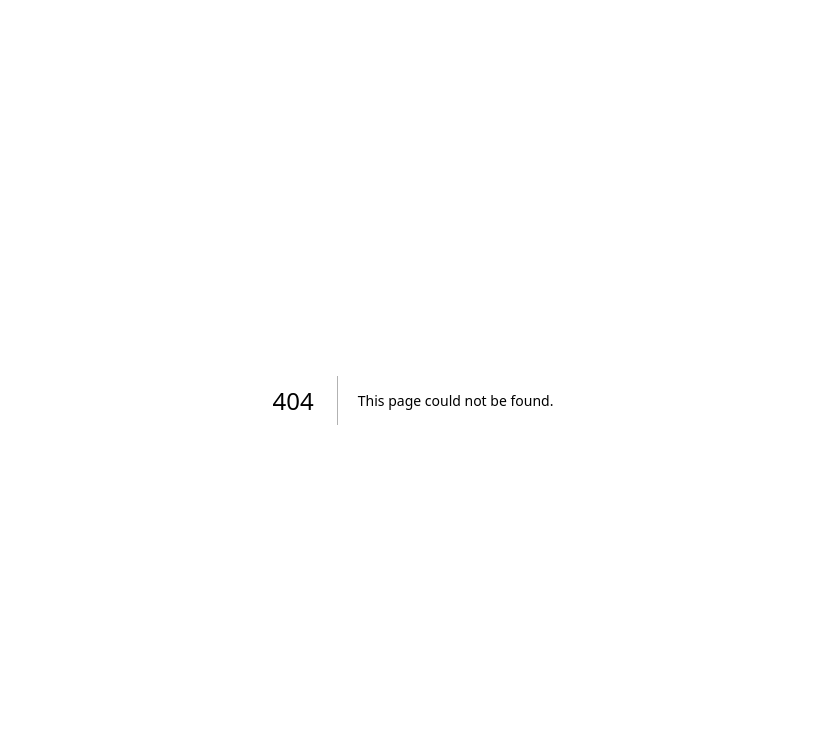
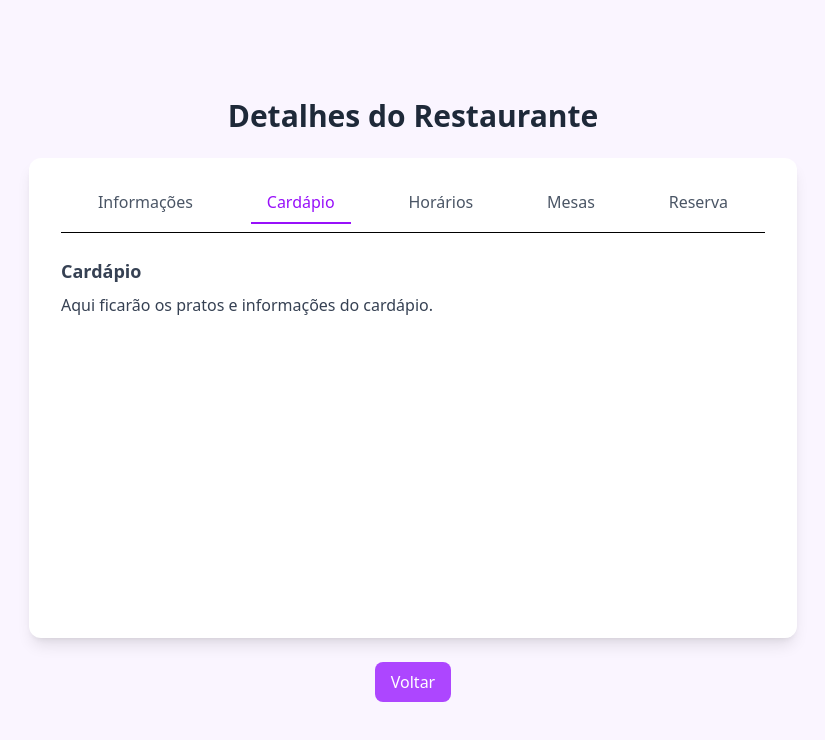
Before and after one commit to giovani131/TCC02, a Next.js app in the folder frontend/: page /RestauranteDetalhes/1 in a window 1280 px wide. Before the commit this address had no page. Shown: the top 740 px of the page, without its empty margins (227-1052 px from the left). Built offline with nearby package versions, Linux system fonts and the light colour scheme.

Commit message:
feature ver mais

```diff
--- a/frontend/src/components/Mapa.tsx
+++ b/frontend/src/components/Mapa.tsx
@@ -1,12 +1,10 @@
 import React, { useEffect, useState } from "react";
-import {
-  APIProvider,
-  Map,
-  Marker,
-  InfoWindow,
-} from "@vis.gl/react-google-maps";
+import {APIProvider,Map,Marker,InfoWindow} from "@vis.gl/react-google-maps";
+import { Phone } from "lucide-react";
+import { useRouter } from "next/navigation";
 
 type Restaurante = {
+  id_estabelecimento: number;
   nome_restaurante: string;
   logo: string;
   telefone_restaurante: string;
@@ -16,28 +14,9 @@ type Restaurante = {
   lng: number;
 };
 
-type Poi = { key: string; location: google.maps.LatLngLiteral };
+const Mapa = () => {
 
-// Marcadores em sydney
-const locations: Poi[] = [
-  { key: "operaHouse", location: { lat: -33.8567844, lng: 151.213108 } },
-  { key: "tarongaZoo", location: { lat: -33.8472767, lng: 151.2188164 } },
-  { key: "manlyBeach", location: { lat: -33.8209738, lng: 151.2563253 } },
-  { key: "hyderPark", location: { lat: -33.8690081, lng: 151.2052393 } },
-  { key: "theRocks", location: { lat: -33.8587568, lng: 151.2058246 } },
-  { key: "circularQuay", location: { lat: -33.858761, lng: 151.2055688 } },
-  { key: "harbourBridge", location: { lat: -33.852228, lng: 151.2038374 } },
-  { key: "kingsCross", location: { lat: -33.8737375, lng: 151.222569 } },
-  { key: "botanicGardens", location: { lat: -33.864167, lng: 151.216387 } },
-  { key: "museumOfSydney", location: { lat: -33.8636005, lng: 151.2092542 } },
-  { key: "maritimeMuseum", location: { lat: -33.869395, lng: 151.198648 } },
-  { key: "kingStreetWharf", location: { lat: -33.8665445, lng: 151.1989808 } },
-  { key: "aquarium", location: { lat: -33.869627, lng: 151.202146 } },
-  { key: "darlingHarbour", location: { lat: -33.87488, lng: 151.1987113 } },
-  { key: "barangaroo", location: { lat: -33.8605523, lng: 151.1972205 } },
-];
-
-const Mapa = () => {
+  const router = useRouter()
   const [restaurantes, setRestaurantes] = useState<Restaurante[]>([]);
   const [selecionado, setSelecionado] = useState<Restaurante | null>(null);
 
@@ -53,6 +32,7 @@ const Mapa = () => {
       try {
         const response = await fetch("http://localhost:5500/api/locRestaurantes");
         const data = await response.json();
+        console.log(data)
         setRestaurantes(data);
       } catch (error) {
         console.error("Erro ao buscar localizações:", error);
@@ -83,18 +63,39 @@ const Mapa = () => {
             position={{ lat: selecionado.lat, lng: selecionado.lng }}
             onCloseClick={() => setSelecionado(null)}
           >
-            <div className="p-2 max-w-[220px]">
-              <img
-                src={selecionado.logo}
-                alt={selecionado.nome_restaurante}
-                className="w-full h-24 object-cover rounded-md mb-2"
-              />
-              <h3 className="font-bold text-sm">{selecionado.nome_restaurante}</h3>
-              <p className="text-xs text-gray-600">{selecionado.especialidade}</p>
-              <p className="text-xs mt-2">{selecionado.descricao_restaurante}</p>
-              <p className="text-xs font-medium mt-3 text-gray-700">
-                📞 {selecionado.telefone_restaurante}
-              </p>
+            <div className="bg-white shadow-lg rounded-xl overflow-hidden max-w-[260px] border border-gray-200">
+              <div className="relative">
+                <img
+                  src={selecionado.logo}
+                  alt={selecionado.nome_restaurante}
+                  className="w-full h-28 object-cover"
+                />
+                <div className="absolute inset-0 bg-gradient-to-t from-black/40 to-transparent"></div>
+                <h3 className="absolute bottom-2 left-3 text-white font-semibold text-base drop-shadow-md">
+                  {selecionado.nome_restaurante}
+                </h3>
+              </div>
+
+              <div className="p-3">
+                <p className="text-xs text-gray-500 font-medium mb-2">
+                  {selecionado.especialidade}
+                </p>
+                <p className="text-sm text-gray-700 mb-3">
+                  {selecionado.descricao_restaurante}
+                </p>
+
+                <p className="flex items-center gap-1 text-xs font-semibold text-gray-800 mb-4">
+                  <Phone className="w-3.5 h-3.5 text-purple-600"/>
+                  {selecionado.telefone_restaurante}
+                </p>
+
+                <a
+                  className="block w-full text-center bg-blue-600 hover:bg-blue-700 text-white text-sm font-medium py-1.5 rounded-md transition-all cursor-pointer"
+                  onClick={() => router.push(`/RestauranteDetalhes/${selecionado.id_estabelecimento}`)}
+                >
+                  Ver mais
+                </a>
+              </div>
             </div>
           </InfoWindow>
         )}
@@ -103,14 +104,4 @@ const Mapa = () => {
   );
 };
 
-const PoiMarkers = ({ pois }: { pois: Poi[] }) => (
-  <>
-    {pois.map((poi) => (
-      <AdvancedMarker key={poi.key} position={poi.location}>
-        <Pin background="#FBBC04" glyphColor="#000" borderColor="#000" />
-      </AdvancedMarker>
-    ))}
-  </>
-);
-
 export default Mapa;
--- /dev/null
+++ b/frontend/src/pages/RestauranteDetalhes/[id].tsx
@@ -0,0 +1,134 @@
+import { useRouter } from "next/router";
+import { useState } from "react";
+
+export default function RestauranteDetalhes() {
+  const router = useRouter();
+  const { id } = router.query;
+
+  const [abaAtiva, setAbaAtiva] = useState("cardapio");
+
+  return (
+    <div className="bg-purple-50 min-h-screen flex flex-col justify-center items-center p-6">
+      <div className="flex flex-col items-center mb-6">
+        <h1 className="text-3xl font-bold text-gray-800">
+          Detalhes do Restaurante
+        </h1>
+      </div>
+
+      <div className="bg-white shadow-lg rounded-xl p-6 sm:p-8 w-full max-w-3xl mx-auto min-h-[420px] sm:min-h-[480px] flex flex-col transition-all duration-300">
+        <div className="flex justify-around border-b mb-6 pb-2">
+          {[
+            { id: "informacoes", label: "Informações"},
+            { id: "cardapio", label: "Cardápio" },
+            { id: "horarios", label: "Horários" },
+            { id: "mesas", label: "Mesas"},
+            { id: "reserva", label: "Reserva" }
+          ].map((aba) => (
+            <button
+              key={aba.id}
+              onClick={() => setAbaAtiva(aba.id)}
+              className={`pb-2 px-4 text-sm sm:text-base font-medium border-b-2 transition-colors duration-300 ${
+                abaAtiva === aba.id
+                  ? "text-purple-600 border-purple-600"
+                  : "text-gray-600 border-transparent hover:text-purple-600"
+              }`}
+            >
+              {aba.label}
+            </button>
+          ))}
+        </div>
+
+        <div className="text-gray-700 flex-1 overflow-auto transition-all duration-300">
+          {abaAtiva === "informacoes" && (
+            <section>
+              <h2 className="text-lg font-semibold mb-2">Informações</h2>
+              <p>Aqui as informações do restaurante</p>
+            </section>
+          )}
+
+          {abaAtiva === "cardapio" && (
+            <section>
+              <h2 className="text-lg font-semibold mb-2">Cardápio</h2>
+              <p>Aqui ficarão os pratos e informações do cardápio.</p>
+            </section>
+          )}
+
+          {abaAtiva === "horarios" && (
+            <section>
+              <h2 className="text-lg font-semibold mb-2">Horários</h2>
+              <p>Aqui serão mostrados os horários de funcionamento.</p>
+            </section>
+          )}
+
+          {abaAtiva === "mesas" && (
+            <section>
+              <h2 className="text-lg font-semibold mb-2">Mesas</h2>
+              <p>Aqui serão mostrados as mesas disponiveis.</p>
+            </section>
+          )}
+
+          {abaAtiva === "reserva" && (
+            <section className="flex flex-col gap-6">
+              <div className="flex flex-col sm:flex-row gap-4">
+                <div className="flex flex-col flex-1">
+                  <label className="text-sm font-medium mb-1">Data:</label>
+                  <input
+                    type="date"
+                    className="border rounded-lg p-2 focus:ring-2 focus:ring-purple-400"
+                  />
+                </div>
+                <div className="flex flex-col flex-1">
+                  <label className="text-sm font-medium mb-1">Hora:</label>
+                  <input
+                    type="time"
+                    className="border rounded-lg p-2 focus:ring-2 focus:ring-purple-400"
+                  />
+                </div>
+              </div>
+
+              <div className="flex flex-col">
+                <label className="text-sm font-medium mb-1">Quantidade de Pessoas:</label>
+                <input
+                  type="number"
+                  placeholder="Quantidade de Pessoas"
+                  className="border rounded-lg p-2 focus:ring-2 focus:ring-purple-400"
+                />
+              </div>
+
+              <div className="flex flex-col sm:flex-row gap-4">
+                <div className="flex flex-col flex-1">
+                  <label className="text-sm font-medium mb-1">Nome do Responsável:</label>
+                  <input
+                    type="text"
+                    placeholder="Nome do Responsável"
+                    className="border rounded-lg p-2 focus:ring-2 focus:ring-purple-400"
+                  />
+                </div>
+                <div className="flex flex-col flex-1">
+                  <label className="text-sm font-medium mb-1">Telefone do Responsável:</label>
+                  <input
+                    type="text"
+                    placeholder="Telefone do Responsável"
+                    className="border rounded-lg p-2 focus:ring-2 focus:ring-purple-400"
+                  />
+                </div>
+              </div>
+              <button className="w-[40%] mx-auto bg-purple-500 hover:bg-purple-600 text-white font-semibold py-2 rounded-lg transition-all">
+                Confirmar Reserva
+              </button>
+            </section>
+          )}
+
+        </div>
+      </div>
+
+
+      <button
+        onClick={() => router.back()}
+        className="mt-6 px-4 py-2 bg-purple-500 text-white rounded-lg hover:bg-purple-600 transition"
+      >
+        Voltar
+      </button>
+    </div>
+  );
+}
```
Also changed, not shown: 1 other file (tests, documents, lock files or other folders).
